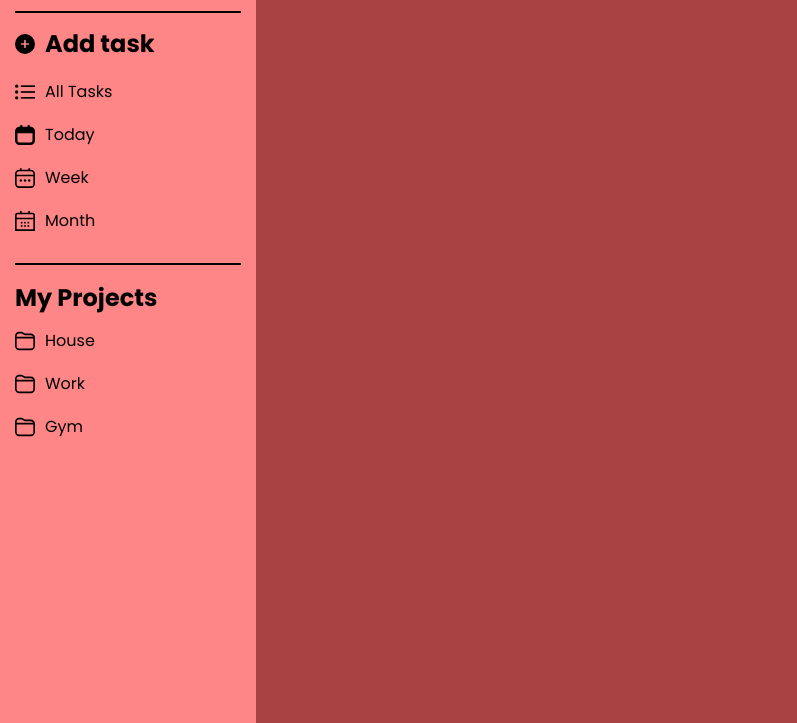
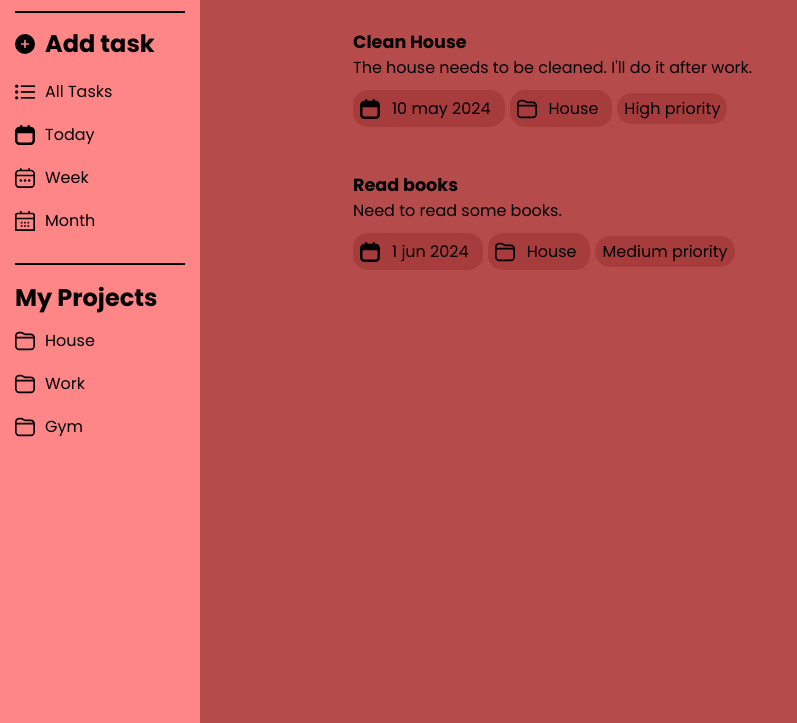
Before and after one commit to Bre323/ToDo-List, a website built with webpack: page src/index.html in a window 1280 px wide. Shown: the part 77-800 px from the top of the page, without its empty margins (0-797 px from the left). Built offline with nearby package versions, Linux system fonts and the light colour scheme.

Commit message:
main div styling and structure

```diff
--- a/src/index.html
+++ b/src/index.html
@@ -10,6 +10,7 @@
     <title>To-Do</title>
 </head>
 <body>
+    <div class="wrapper">
         <aside>
             <h1>To-Do</h1>
 
@@ -60,6 +61,51 @@
             </div>
         </aside>
 
-    <main></main>
+        <main>
+            <div class="title">
+                <h2>All Tasks</h2>
+            </div>
+
+            <div class="task-list">
+                <div class="task-item">
+                    <p>Clean House</p>
+                    <p>The house needs to be cleaned. I'll do it after work.</p>
+
+                    <div class="task-info">
+                        <div class="task-div">
+                            <img src="./assets/day-icon.svg">
+                            <p>10 may 2024</p>
+                        </div>
+
+                        <div class="task-div">
+                            <img src="./assets/folder-icon.svg">
+                            <p>House</p>
+                        </div>
+
+                        <p>High priority</p>
+                    </div>
+                </div>
+
+                <div class="task-item">
+                    <p>Read books</p>
+                    <p>Need to read some books.</p>
+
+                    <div class="task-info">
+                        <div class="task-div">
+                            <img src="./assets/day-icon.svg">
+                            <p>1 jun 2024</p>
+                        </div>
+
+                        <div class="task-div">
+                            <img src="./assets/folder-icon.svg">
+                            <p>House</p>
+                        </div>
+
+                        <p>Medium priority</p>
+                    </div>
+                </div>
+            </div>
+        </main>
+    </div>
 </body>
 </html>
--- a/src/style.css
+++ b/src/style.css
@@ -8,7 +8,8 @@
     --menu-background: rgb(255, 134, 134);
     --div-hover-color: rgb(255, 119, 119);
     --div-active-color: rgb(255, 109, 109);
-    --background: rgb(168, 65, 65);
+    --background: rgb(182, 75, 75);
+    --info-item: rgb(167, 60, 60);
     --font-color: rgb(235, 235, 235);
 }
 
@@ -18,11 +19,15 @@ body {
     font-family: 'Poppins', sans-serif;
 }
 
+.wrapper {
+    display: flex;
+}
+
 aside {
     background-color: var(--menu-background);
     width: 20%;
+    min-width: 200px;
     height: 100vh;
-    position: fixed;
     padding: 15px;
 }
 
@@ -70,3 +75,48 @@ img {
     transform: scale(0.95);
     background-color: var(--div-active-color);
 }
+
+main {
+    width: 100%;
+    min-width: 450px;
+    padding: 15px;
+    margin: 20px 10%;
+}
+
+main .title {
+    border-bottom: 1px solid black;
+}
+
+.task-item {
+    margin-top: 25px;
+    padding: 10px;
+    transition: 0.3s;
+}
+
+.task-item:hover {
+    background-color: var(--info-item);
+    cursor: pointer;
+}
+
+.task-item p:first-child {
+    font-weight: 700;
+    font-size: 1.1rem;
+}
+
+.task-info,
+.task-div {
+    display: flex;
+    align-items: center;
+    gap: 5px;
+}
+
+.task-info {
+    margin-top: 10px;
+}
+
+.task-info div,
+.task-info p {
+    background-color: var(--info-item);
+    padding: 3px 7px;
+    border-radius: 15px;
+}
```
Lines whose indentation alone changed are shown as unchanged.
